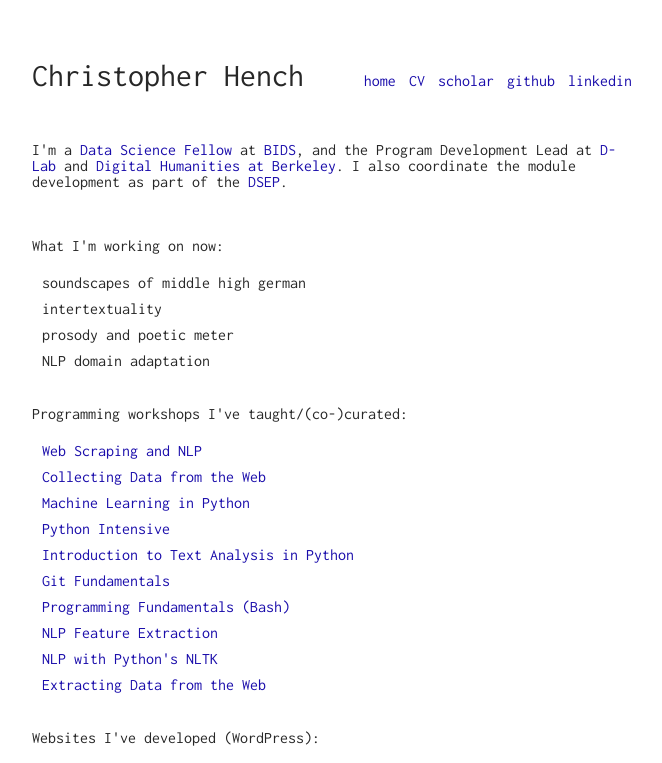
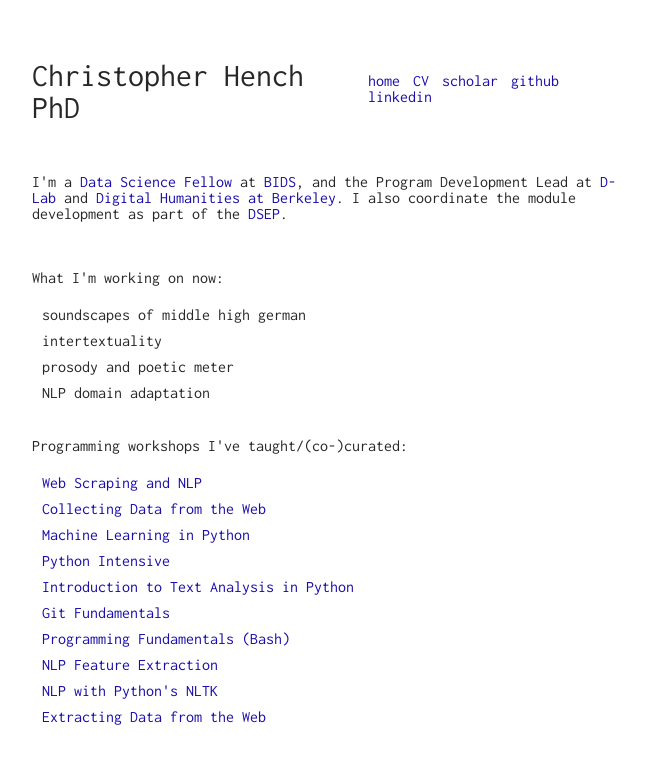
Before and after one commit to henchc/henchc.github.io, a Jekyll site: the page built from index.html, in a window 1280 px wide, cut to the strip 0-763 px from the top of the page. Shown: the whole strip, without its empty margins (308-970 px from the left). Built offline with Jekyll 4.4.1, drawn with Linux system fonts in a browser that asks for light colours.

Commit message:
Revert "update vars"
This reverts commit d2ce9d970bce0afe11fba83e8eed71a69bb50552.

```diff
--- a/_config.yml
+++ b/_config.yml
@@ -3,7 +3,7 @@
 
 
 # My variables
-name: Christopher Hench
+name: Christopher Hench PhD
 description: Data Scientist
 google_verification: null
 
```
